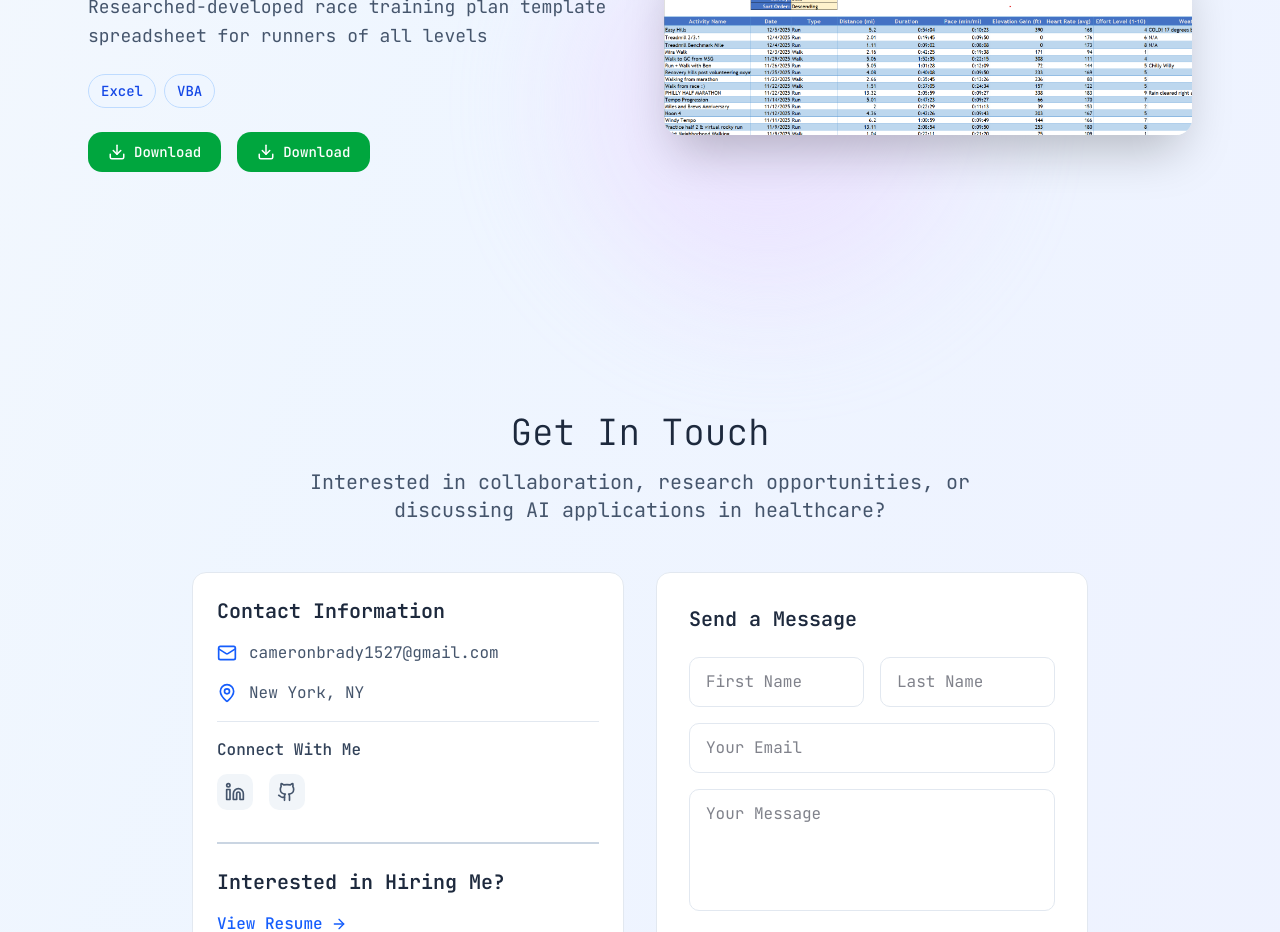
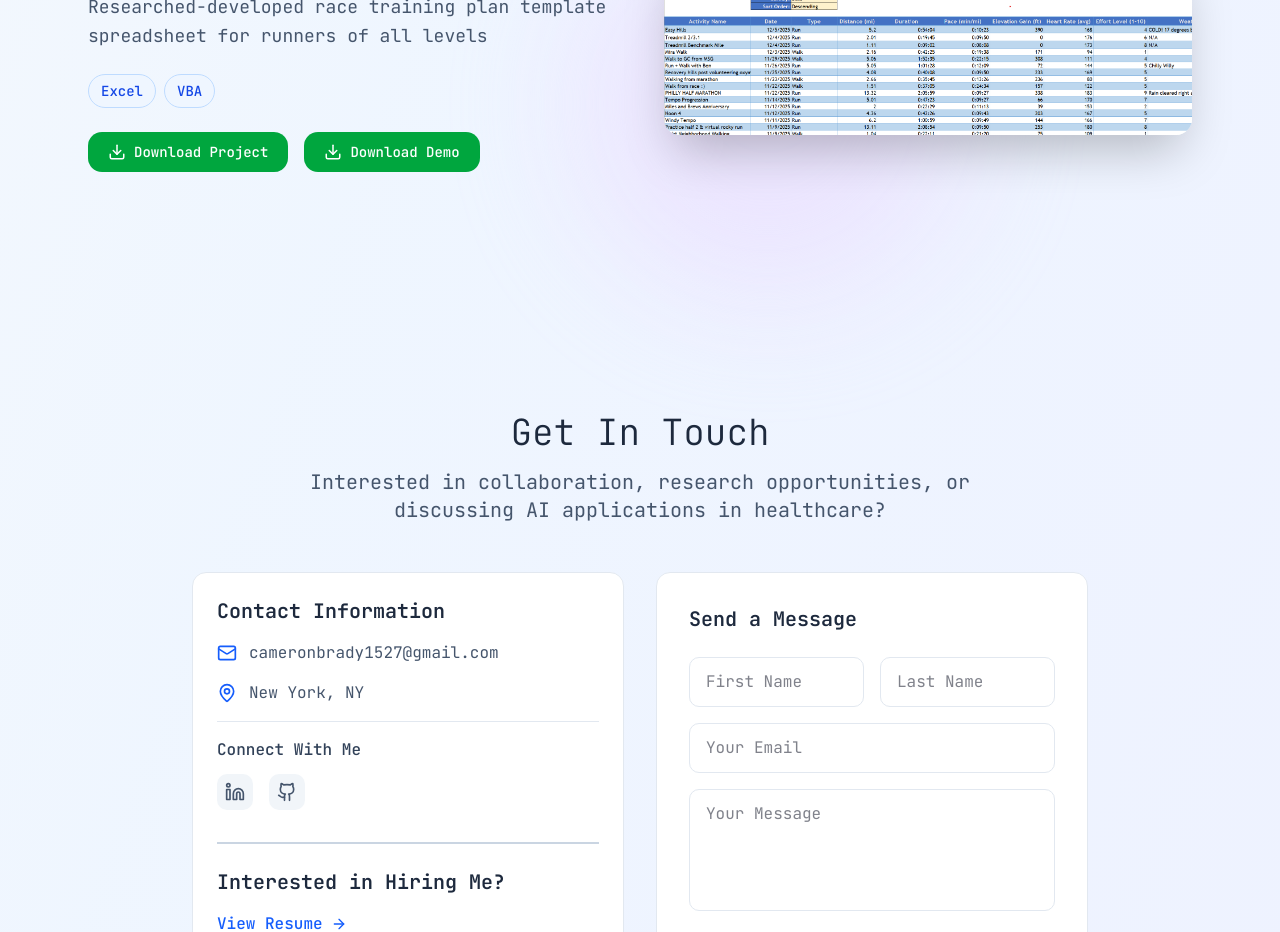
Before and after one commit to cameronbrady1527/portfolio-v2, a Next.js app: page / in a window 1280 px wide. Shown: the part 2320-3252 px from the top of the page. Built offline with nearby package versions, Linux system fonts and the light colour scheme.

Commit message:
demo link for non-code projects

```diff
--- a/src/components/home/FeaturedWork.tsx
+++ b/src/components/home/FeaturedWork.tsx
@@ -173,7 +173,7 @@ export default function FeaturedWork() {
                         className="flex items-center gap-2 px-5 py-2.5 rounded-xl text-white transition-all text-sm font-medium bg-green-600 hover:bg-green-700"
                       >
                         <Download size={18} />
-                        Download
+                        Download Project
                       </a>
                     )}
 
@@ -184,7 +184,7 @@ export default function FeaturedWork() {
                         className="flex items-center gap-2 px-5 py-2.5 rounded-xl text-white transition-all text-sm font-medium bg-green-600 hover:bg-green-700"
                       >
                         <Download size={18} />
-                        Download
+                        Download Demo
                       </a>
                     )}
                   </div>
--- a/src/components/projects/ProjectDetailPanel.tsx
+++ b/src/components/projects/ProjectDetailPanel.tsx
@@ -214,7 +214,7 @@ export default function ProjectDetailPanel({ project, isOpen, onClose }: Project
                     className="flex-1 flex items-center justify-center gap-2 px-6 py-3 bg-green-600 text-white rounded-xl hover:bg-green-700 transition-colors font-medium"
                   >
                     <Download size={20} />
-                    Download
+                    Download Project
                   </a>
                 )}
 
@@ -225,7 +225,7 @@ export default function ProjectDetailPanel({ project, isOpen, onClose }: Project
                     className="flex-1 flex items-center justify-center gap-2 px-6 py-3 bg-green-600 text-white rounded-xl hover:bg-green-700 transition-colors font-medium"
                   >
                     <Download size={20} />
-                    Download
+                    Download Demo
                   </a>
                 )}
               </div>
```
